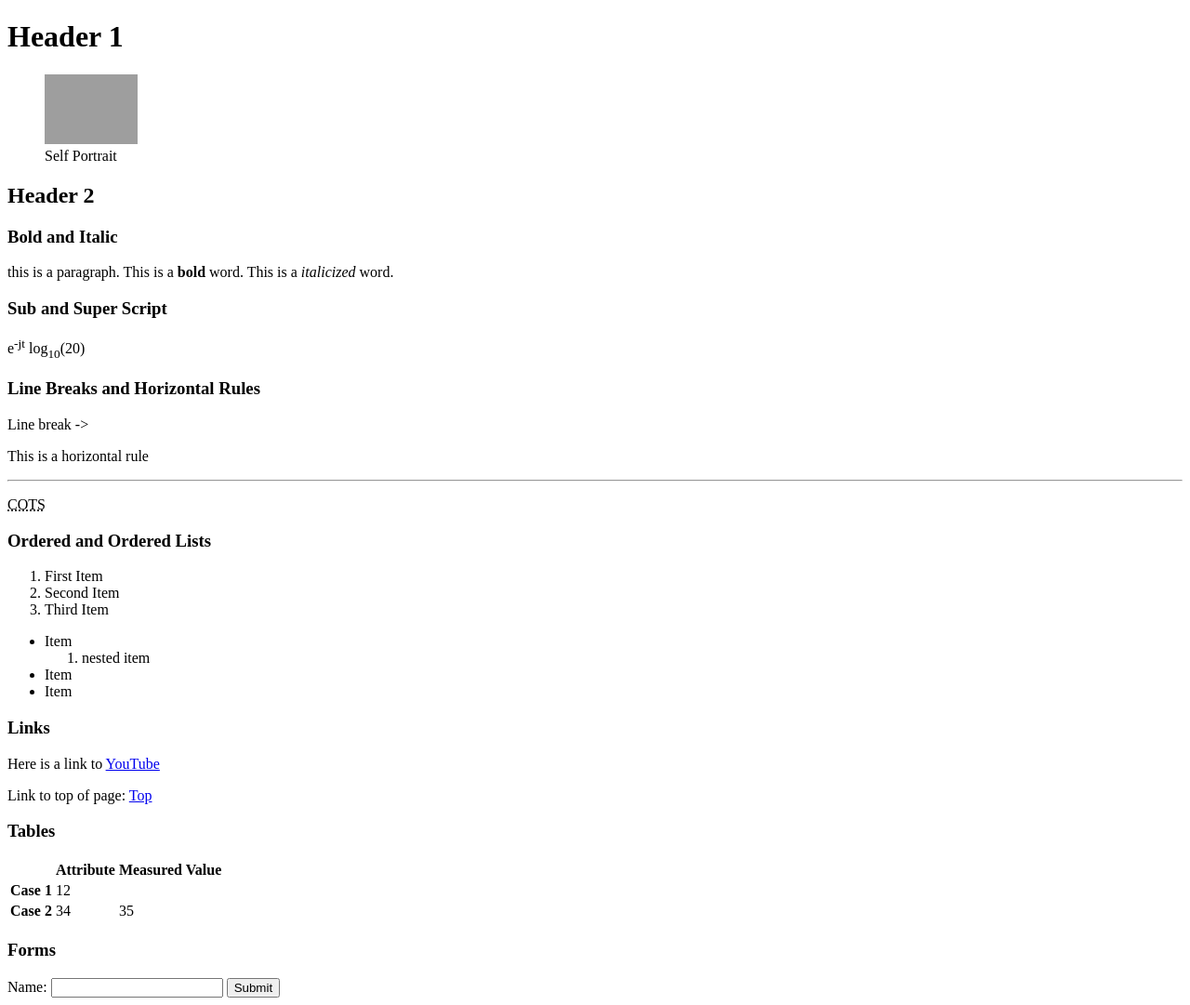
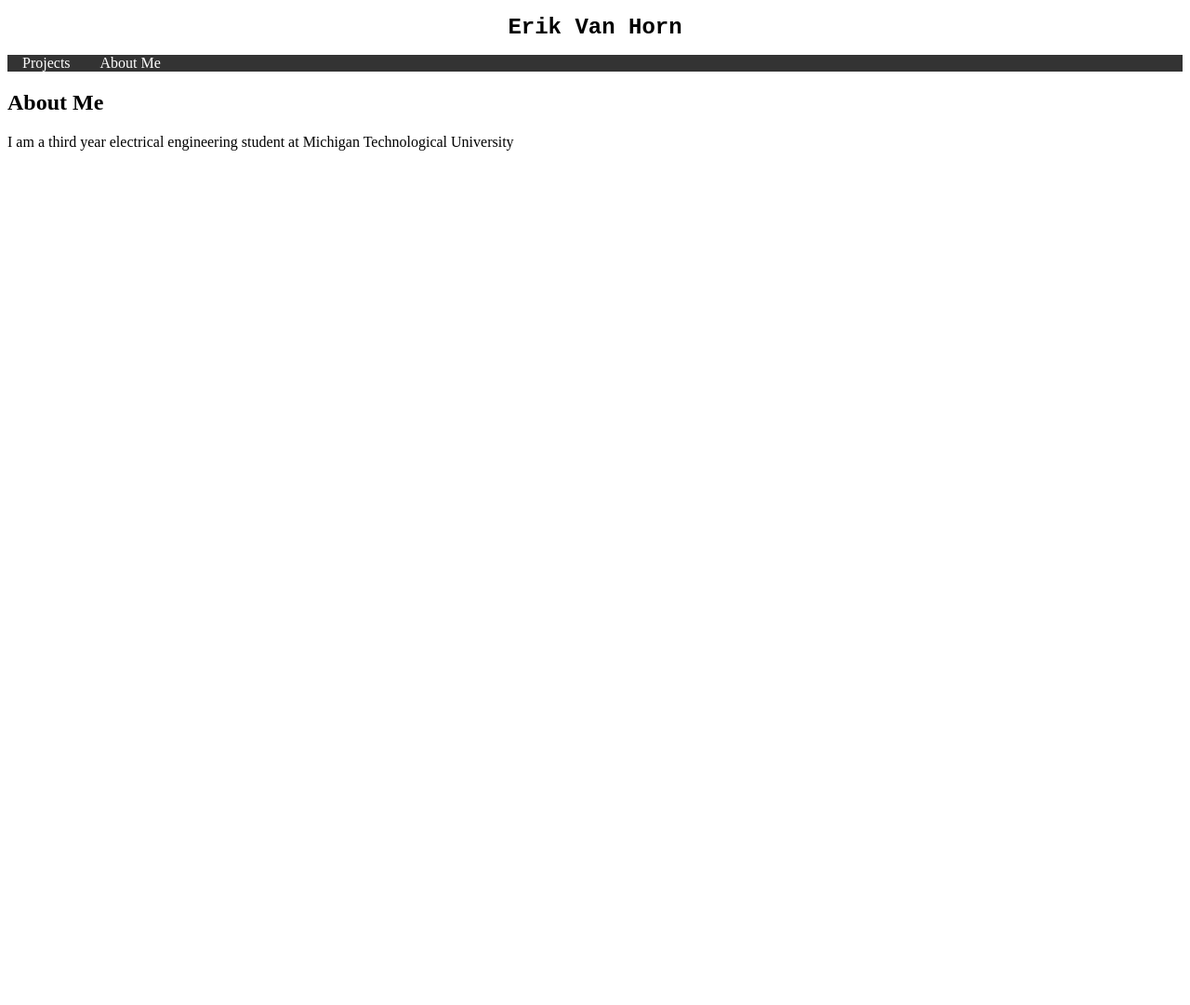
Before and after one commit to ErikVH23/Portfolio-, a plain HTML site: page portfolio/index.html in a window 1280 px wide. Shown: the whole page at 93% size. After the commit the page ends 800 px from the top, so only its background shows below. Drawn offline with Linux system fonts and the light colour scheme; grey boxes are pictures that could not be loaded.

Commit message:
added horizontal nav bar

```diff
--- a/portfolio/index.html
+++ b/portfolio/index.html
@@ -1,76 +1,23 @@
 <!DOCTYPE html>
 
 <html>
-    <head>
-        <title>Erik's Portfolio</title>
-    </head>
+<head>
+    <link rel="stylesheet" href="./styles/styles.css">
+</head>
 
-    <body>
-    <h1 id="top">Header 1</h1>
-    <figure>
-        <img src="./images/Michigan Tech - Job Fair 092519 154352 (2).jpg" alt="Self Portrait" width="100">
-        <br />
-        <figcaption>
-            Self Portrait
-        </figcaption>
-    </figure>
-    <h2>Header 2</h2>
-    <h3>Bold and Italic</h3>
-    <p>this is a paragraph. This is a <b>bold</b> word. This is a <i>italicized</i> word.</p>
-    <h3>Sub and Super Script</h3>
-        <p>e<sup>-jt</sup>  log<sub>10</sub>(20)</p>
-    <h3>Line Breaks and Horizontal Rules</h3>
-        <p>Line break -> <br /></p>
-        <p>This is a horizontal rule <hr /></p>
-        <p><abbr title="Commercial Off-the Shelf">COTS</abbr></p>
-    <h3>Ordered and Ordered Lists</h3>
-        <p><ol>
-            <li>First Item</li>
-            <li>Second Item</li>
-            <li>Third Item</li>
-        </ol></p>
+<body>
+    <div>
+        <h1>Erik Van Horn</h1>
+    </div>
 
-        <p><ul>
-            <li>Item</li>
-                <ol>
-                    <li>nested item</li>
-                </ol>
-            <li>Item</li>
-            <li>Item</li>
-        </ul></p>
-    <h3>Links</h3>
-        <p>Here is a link to <a href="http://www.youtube.com" target="_blank">YouTube</a></p>
-        <p>Link to top of page: <a href="#top">Top</a></p>
-    <h3>Tables</h3>
-    <table>
-        <tr>
-            <th></th>
-            <th scope="col">Attribute</th>
-            <th scope="col">Measured Value</th>
-        </tr>
-        <tr>
-            <th scope="row">Case 1</th>
-            <td colspan="2">12</td>
-        </tr>
-        <tr>
-            <th scope="row">Case 2</th>
-            <td>34</td>
-            <td>35</td>
-        </tr>
-    </table>
-    <h3>Forms</h3>
-    <form>
-        Name: <input type="text" id="name"><b></b>
-        <input type="button" value="Submit" onclick="printName()">
-
-        <script>
-            function printName(){
-                console.log(document.getElementById("name").value);
-            }
-        </script>
-    </form>
-
-
-    </body>
+    <ul>
+        <li><a href="./html/projects.html">Projects</a></li>
+        <li><a href="./html/aboutme.html">About Me</a></li>
+    </ul>
+    <div>
+        <h2>About Me</h2>
+        <p>I am a third year electrical engineering student at Michigan Technological University</p>
+    </div>
+</body>
 
 </html>
--- /dev/null
+++ b/portfolio/styles/styles.css
@@ -0,0 +1,30 @@
+h1 {
+    font-family: 'Courier New', Courier, monospace;
+    font-size: x-large;
+    text-align: center;
+}
+
+ul {
+    list-style-type:none;
+    top: 0;
+    margin: 0;
+    padding: 0;
+    overflow: hidden;
+    background-color: #333;
+}
+
+li {
+    float: left;
+}
+
+li a {
+    display: inline;
+    color: white;
+    text-align: center;
+    padding: 14px 16px;
+    text-decoration: none;
+}
+
+li a:hover {
+    background-color: #111;
+}
```
Also changed, not shown: portfolio/html/projects.html (added, +9 -0 lines), portfolio/html/aboutme.html (added), portfolio/javascript/index.js (added).
